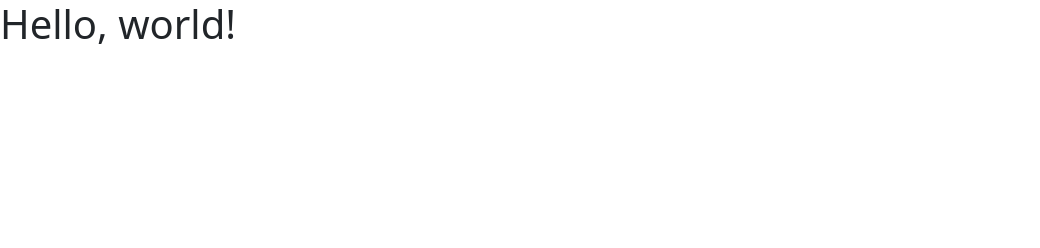
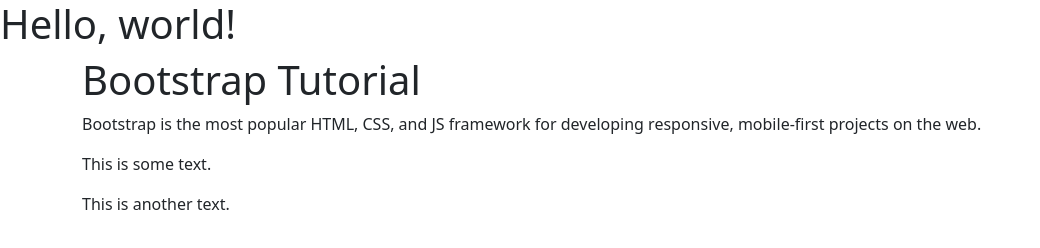
Before and after one commit to IngHCode/collab-practice, a plain HTML site: page project/index.html in a window 1280 px wide. Shown: the whole page, without its empty margins (0-1040 px from the left). Drawn offline with nearby package versions, Linux system fonts and the light colour scheme.

Commit message:
add index

```diff
--- a/project/index.html
+++ b/project/index.html
@@ -12,6 +12,15 @@
   </head>
   <body>
     <h1>Hello, world!</h1>
+    <div class="container">
+      <div class="jumbotron">
+        <h1>Bootstrap Tutorial</h1>
+        <p>Bootstrap is the most popular HTML, CSS, and JS framework for developing
+        responsive, mobile-first projects on the web.</p>
+      </div>
+      <p>This is some text.</p>
+      <p>This is another text.</p>
+    </div>
 
     <!-- Optional JavaScript; choose one of the two! -->
 
```
